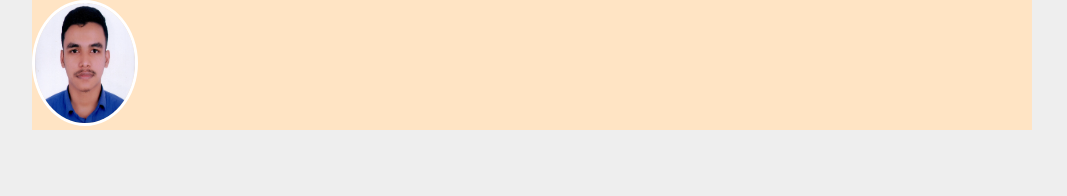
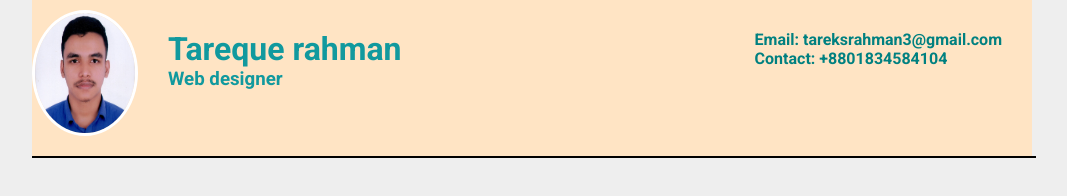
Before and after one commit to tareque101/cv-project, a plain HTML site: page index.html in a window 1280 px wide. Shown: the whole page, without its empty margins (108-1175 px from the left). Drawn offline with Linux system fonts and the light colour scheme.

Commit message:
added texts

```diff
--- a/index.html
+++ b/index.html
@@ -11,7 +11,24 @@
     <div class="body-container">
         <header>
              <img id="profile-image" src="images/tareque.jpg">
+             <div id="profile-bio">
+                <h1>Tareque rahman</h1>
+                <h3>Web designer</h3>
+             </div>
+
+             <div class="profile-contact">
+             <p><a href="tareksrahman3@gmail.com">Email: tareksrahman3@gmail.com</a></p>
+             <p><a href="+8801834584104">Contact: +8801834584104</a></p>
+
+             </div>
+
             </header>
+
+            <div class="div-clear">
+
+            </div>
+
+            <hr>
             <main>
 
             </main>
--- a/style/style.css
+++ b/style/style.css
@@ -20,4 +20,45 @@ body{
    height: 120px;
    border: 3px solid white;
    border-radius: 50%;
+   float: left;
+ margin-top: 10px;
 }
+
+#profile-bio
+{
+    float: left;
+    padding: 30px;
+
+}
+h1,h2,h3,h4,h5,h6
+{
+    color: #11999e;
+}
+.profile-contact
+{
+    float: right;
+    padding: 30px;
+
+}
+.profile-contact a{
+    text-decoration: none;
+    color: teal;
+    font-weight:bold;
+}
+
+.profile-contact a:hover
+{
+    color: tomato;
+    text-decoration: underline;
+}
+
+.div-clear
+{
+    clear: both;
+}
+hr{
+    border: solid black 2px;
+    width: 100%;
+    margin: 20px auto;
+    border-bottom: none;
+}
```
